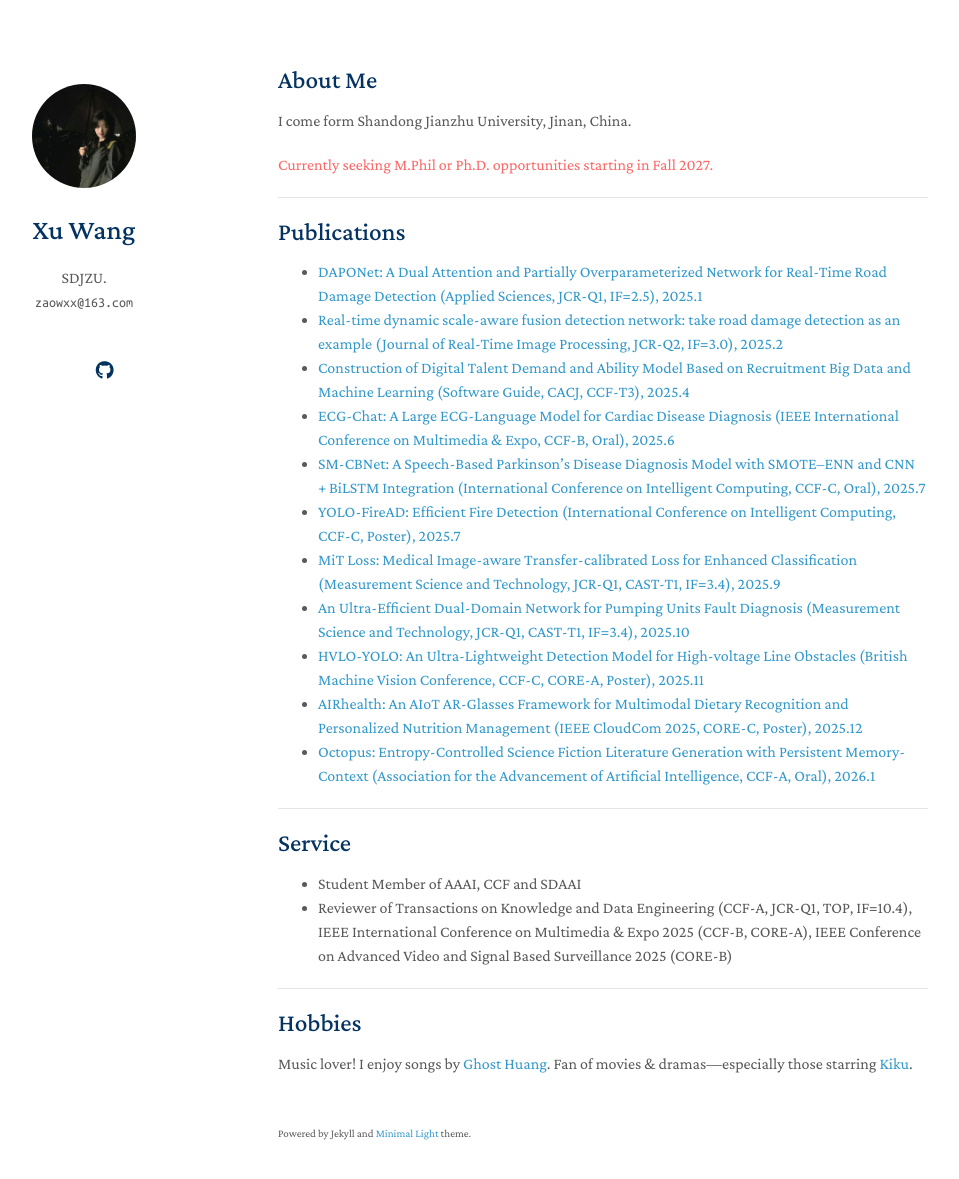
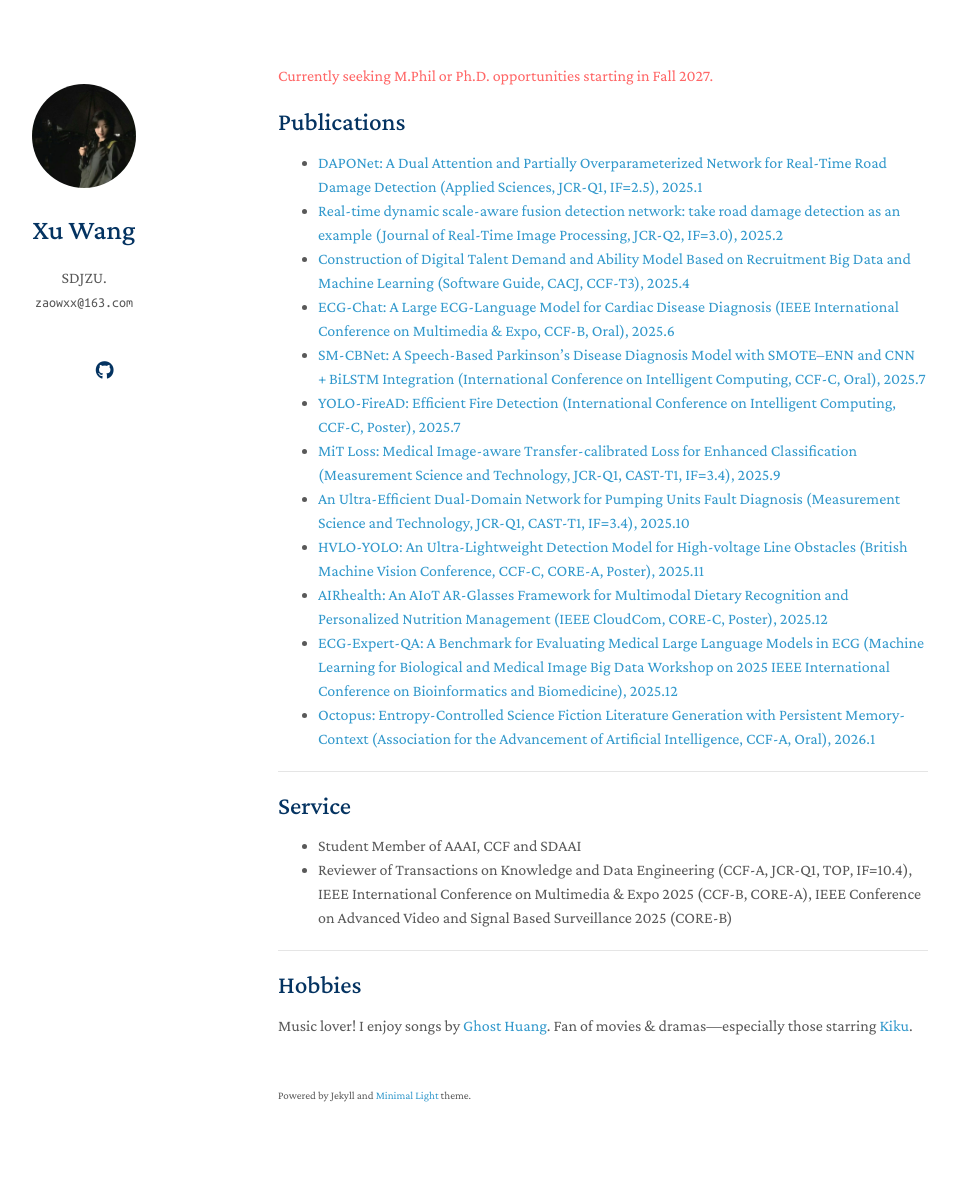
Before and after one commit to 17B331/17b331.github.io, a Jekyll site: the page built from index.md, in a window 1280 px wide and 1214 px high. Shown: the top 1179 px of the window, without its empty margins (192-1151 px from the left). Built offline with Jekyll 4.4.1, drawn with Linux system fonts in a browser that asks for light colours; a style sheet for code colours, icons or effects is not loaded; our own code applies the rules of GitHub Pages for plain Markdown files.

Commit message:
Update index.md

```diff
--- a/index.md
+++ b/index.md
@@ -2,13 +2,7 @@
 layout: homepage
 ---
 
-## About Me
-
-I come form Shandong Jianzhu University, Jinan, China.
-
 <span style="color:#FF6666">Currently seeking M.Phil or Ph.D. opportunities starting in Fall 2027.</span>
-
----
 
 ## Publications
 
@@ -21,7 +15,8 @@ I come form Shandong Jianzhu University, Jinan, China.
 - [MiT Loss: Medical Image-aware Transfer-calibrated Loss for Enhanced Classification (Measurement Science and Technology, JCR-Q1, CAST-T1, IF=3.4), 2025.9](https://iopscience.iop.org/article/10.1088/1361-6501/ae08d8)
 - [An Ultra-Efficient Dual-Domain Network for Pumping Units Fault Diagnosis (Measurement Science and Technology, JCR-Q1, CAST-T1, IF=3.4), 2025.10](https://iopscience.iop.org/article/10.1088/1361-6501/ae08d8)
 - [HVLO-YOLO: An Ultra-Lightweight Detection Model for High-voltage Line Obstacles (British Machine Vision Conference, CCF-C, CORE-A, Poster), 2025.11](https://openreview.net/forum?id=2FnI6Pmx4J#discussion)
-- [AIRhealth: An AIoT AR-Glasses Framework for Multimodal Dietary Recognition and Personalized Nutrition Management (IEEE CloudCom 2025, CORE-C, Poster), 2025.12](https://openreview.net/forum?id=2FnI6Pmx4J#discussion)
+- [AIRhealth: An AIoT AR-Glasses Framework for Multimodal Dietary Recognition and Personalized Nutrition Management (IEEE CloudCom, CORE-C, Poster), 2025.12](https://openreview.net/forum?id=2FnI6Pmx4J#discussion)
+- [ECG-Expert-QA: A Benchmark for Evaluating Medical Large Language Models in ECG (Machine Learning for Biological and Medical Image Big Data Workshop on 2025 IEEE International Conference on Bioinformatics and Biomedicine), 2025.12](https://github.com/Zaozzz/ECG-Expert-QA)
 - [Octopus: Entropy-Controlled Science Fiction Literature Generation with Persistent Memory-Context (Association for the Advancement of Artificial Intelligence, CCF-A, Oral), 2026.1](https://openreview.net/forum?id=q7FTAFKUxj&referrer=%5BAuthor%20Console%5D(%2Fgroup%3Fid%3DAAAI.org%2F2026%2FInnovative_Applications_of_AI%2FAuthors%23your-submissions))
 
 
```
